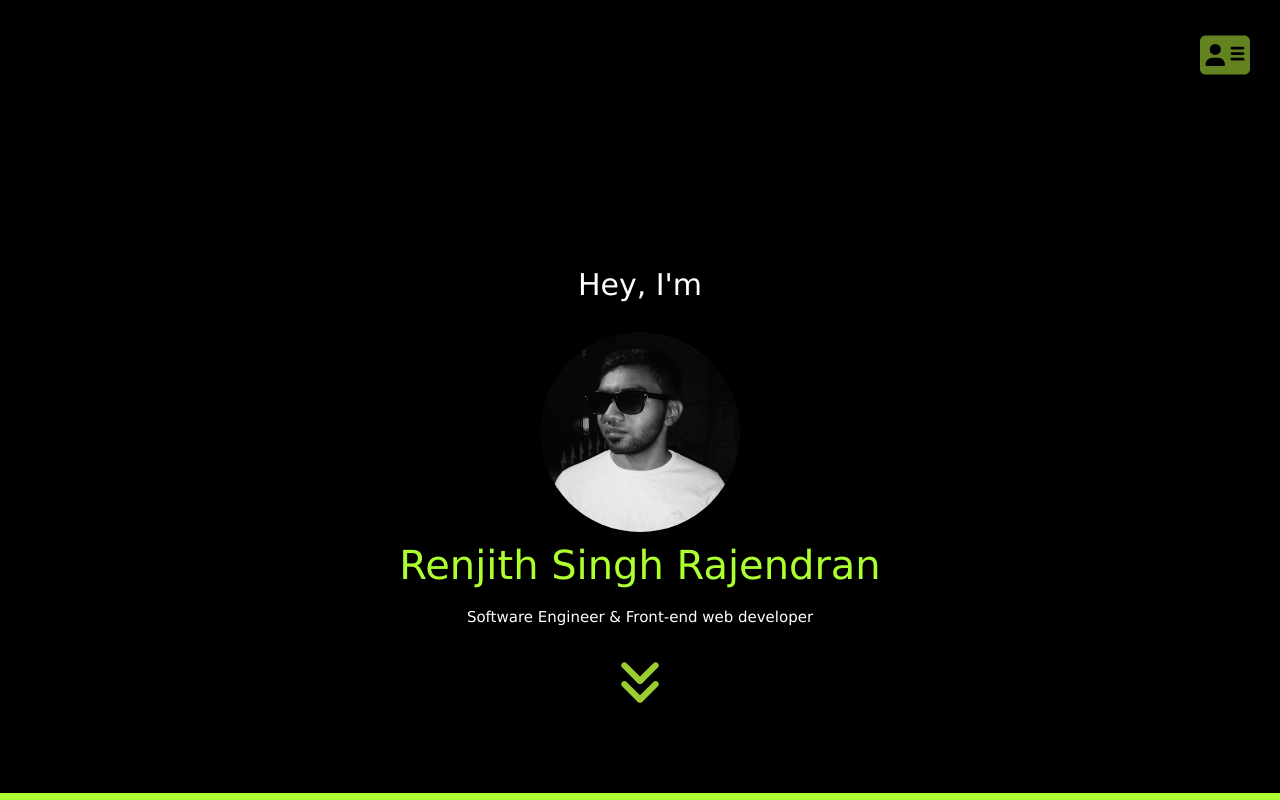
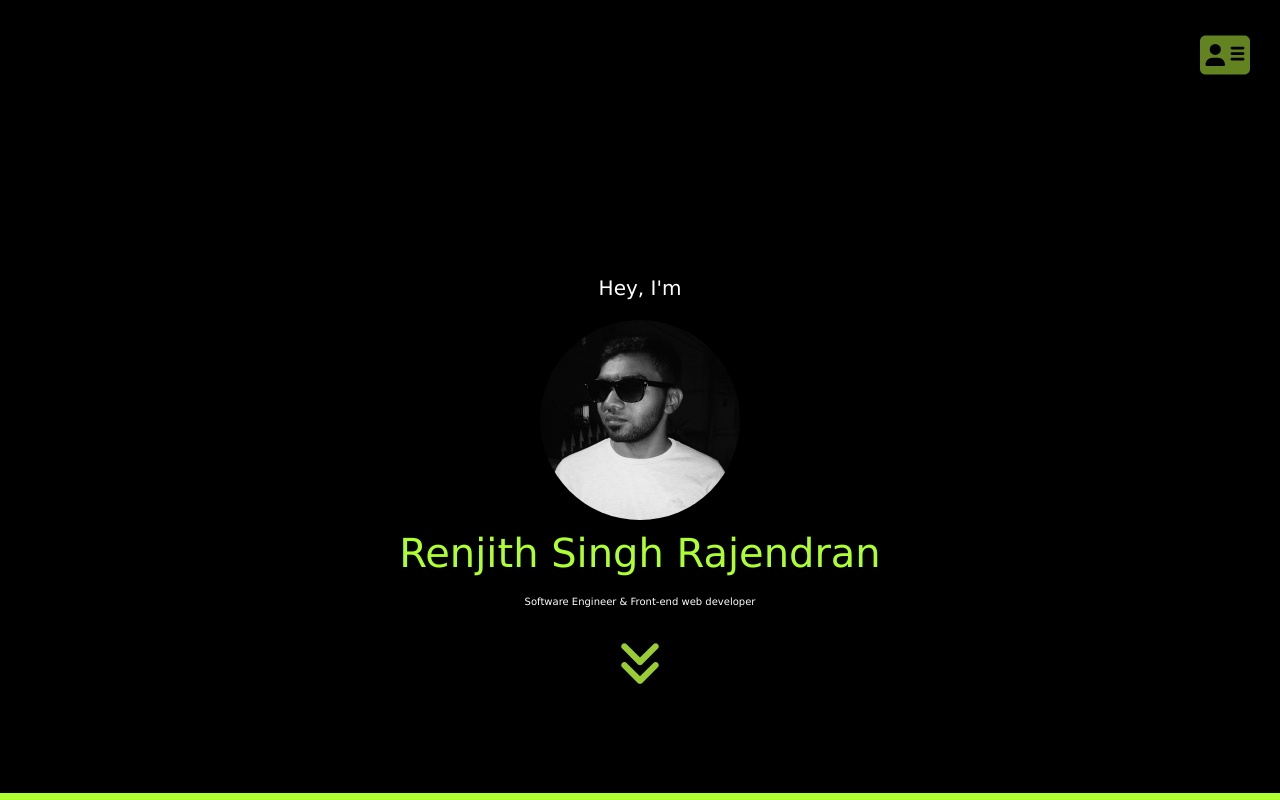
Before and after one commit to renjithsingh-rajendran123/Portfolio-Renjith, a React (Create React App) app: page / in a window 1280 px wide. Shown: the top 800 px of the page. Built offline with nearby package versions, Linux system fonts and the light colour scheme.

Commit message:
Update Welcomesec.js

```diff
--- a/src/components/Welcomesec.js
+++ b/src/components/Welcomesec.js
@@ -11,10 +11,10 @@ const Welcomesec = ()=>{
                 </a>
             </span>
             <div className='welcome-sec-sub'>
-                <p style={{fontSize: '30px'}}>Hey, I'm</p>
+                <p style={{fontSize: '20px'}}>Hey, I'm</p>
                 <img src={Renjith} alt="Renjith_Image"></img>
                 <span className='project'>Renjith Singh Rajendran</span>
-                <span style={{fontSize: 15}}>Software Engineer & Front-end web developer</span>
+                <span style={{fontSize: 10}}>Software Engineer & Front-end web developer</span>
                 <div className='scrollcss'>
                     <a href="#about">
                         <FontAwesomeIcon icon={faAngleDoubleDown} className="fa-bounce"></FontAwesomeIcon>
```
